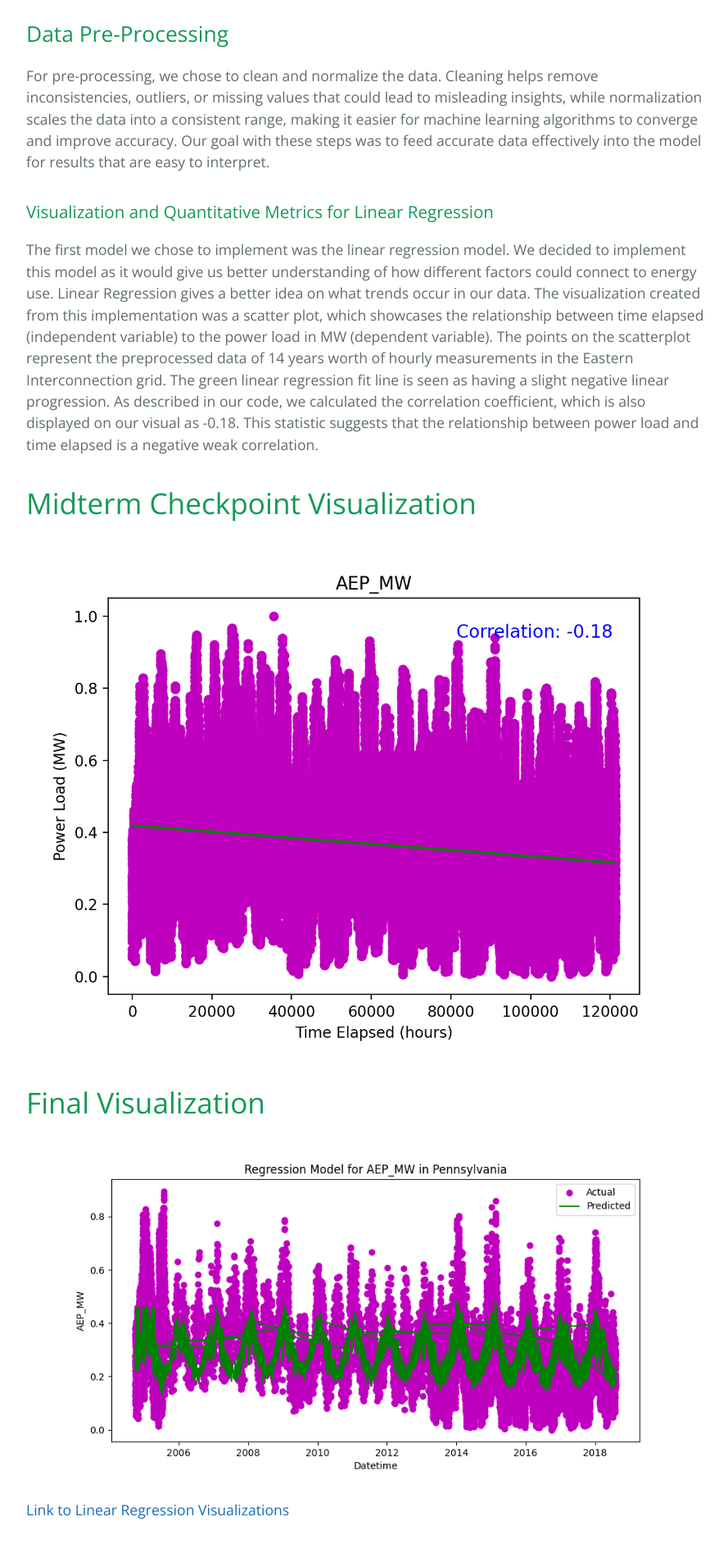
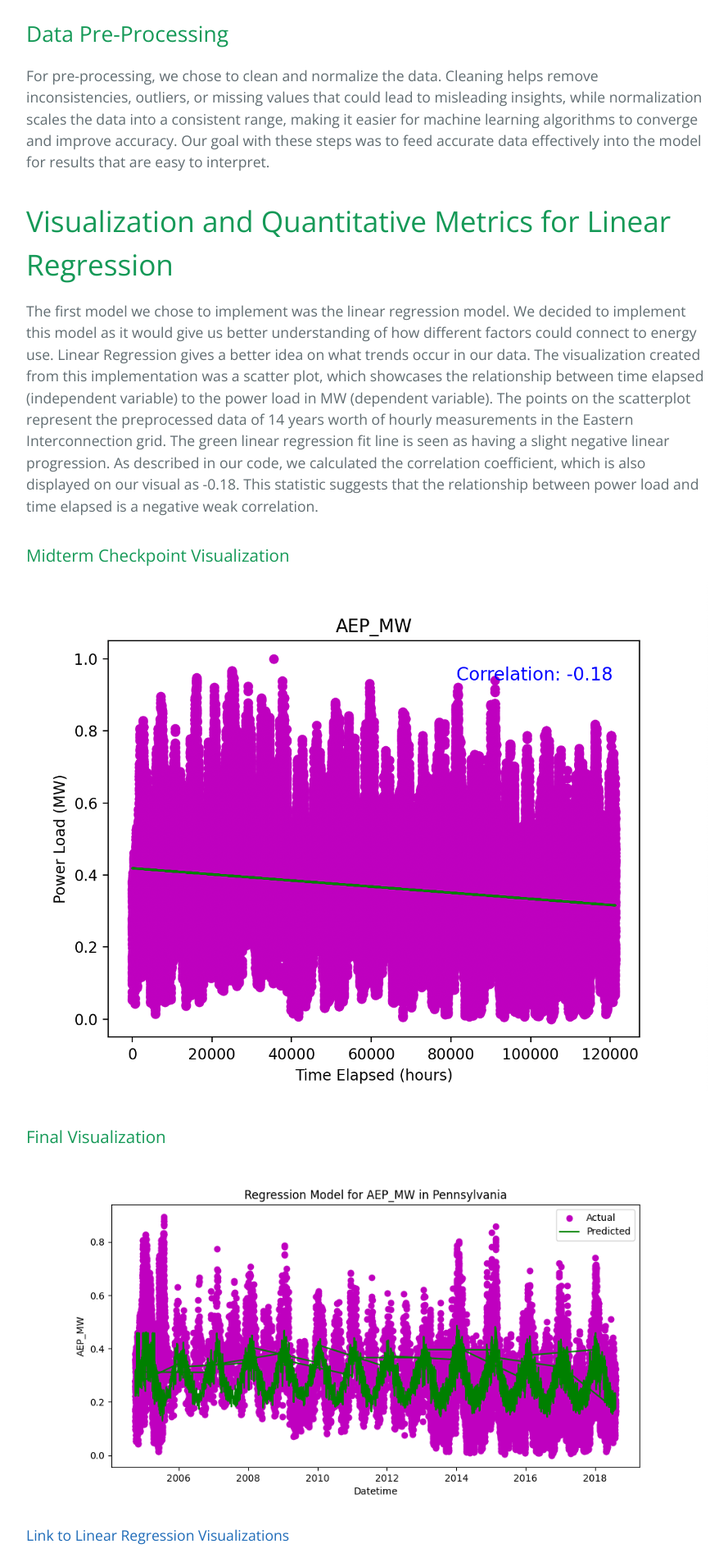
Before and after one commit to tanner-iley/4641-Eco, a Jekyll site: the page built from index.md, in a window 1280 px wide. Shown: the part 2626-4520 px from the top of the page at 82% size, without its empty margins (192-1081 px from the left). Built offline with Jekyll 4.4.1, drawn with Linux system fonts in a browser that asks for light colours; our own code applies the rules of GitHub Pages for plain Markdown files.

```diff
--- a/index.md
+++ b/index.md
@@ -65,15 +65,15 @@ For our project, we must select one metric suitable for Clustering and two metri
 
 For pre-processing, we chose to clean and normalize the data. Cleaning helps remove inconsistencies, outliers, or missing values that could lead to misleading insights, while normalization scales the data into a consistent range, making it easier for machine learning algorithms to converge and improve accuracy. Our goal with these steps was to feed accurate data effectively into the model for results that are easy to interpret.
 
-### Visualization and Quantitative Metrics for Linear Regression
+# Visualization and Quantitative Metrics for Linear Regression
 
 The first model we chose to implement was the linear regression model. We decided to implement this model as it would give us better understanding of how different factors could connect to energy use. Linear Regression gives a better idea on what trends occur in our data. The visualization created from this implementation was a scatter plot, which showcases the relationship between time elapsed (independent variable) to the power load in MW (dependent variable). The points on the scatterplot represent the preprocessed data of 14 years worth of hourly measurements in the Eastern Interconnection grid. The green linear regression fit line is seen as having a slight negative linear progression. As described in our code, we calculated the correlation coefficient, which is also displayed on our visual as -0.18. This statistic suggests that the relationship between power load and time elapsed is a negative weak correlation.
 
-# Midterm Checkpoint Visualization
+### Midterm Checkpoint Visualization
 
 ![RegressionImage](./graphs/RegressionImage.jpg)
 
-# Final Visualization
+### Final Visualization
 
 ![RegressionImageFinal](./graphs/linearRegression/linearRegression_Pennsylvania.png)
 
@@ -110,7 +110,7 @@ For future iterations of our project, we came up with a list of potential improv
 
 - **Other Metrics**: Calculate metrics such as Mean Absolute Error (MAE) or Root Mean Squared Error (RMSE) to quantify the prediction error more accurately.
 
-### Visualization and Quantitative Metrics for Random Forest
+# Visualization and Quantitative Metrics for Random Forest
 
 The second model was the Random Forest model.
 
@@ -120,7 +120,7 @@ The second model was the Random Forest model.
 
 [Link to Random Forest Visualizations](./randomForest_images.md)
 
-### Visualization and Quantitative Metrics for K-nearest Neighbors
+# Visualization and Quantitative Metrics for K-nearest Neighbors
 
 The third model was the K-nearest neighbors model. For our analysis, Pennsylvania’s power loads were utilized as that was the model of highest accuracy of 90.9%. There are three distinguishable classes. Class 0 has 1 correctly classified instance. However, there were as many as 214 misclassifications for Class 0, which could suggest a weak representation of the class. Class 1 had 83 misclassifications as Class 2 and 5 misclassifications as Class 0. In comparison to Class 0, Class 1 seems to have more distinguishable class features. Finally, when analyzing Class 2 from the graph, there are 503 instances that seem to have been misclassified as Class 1.
 
```
